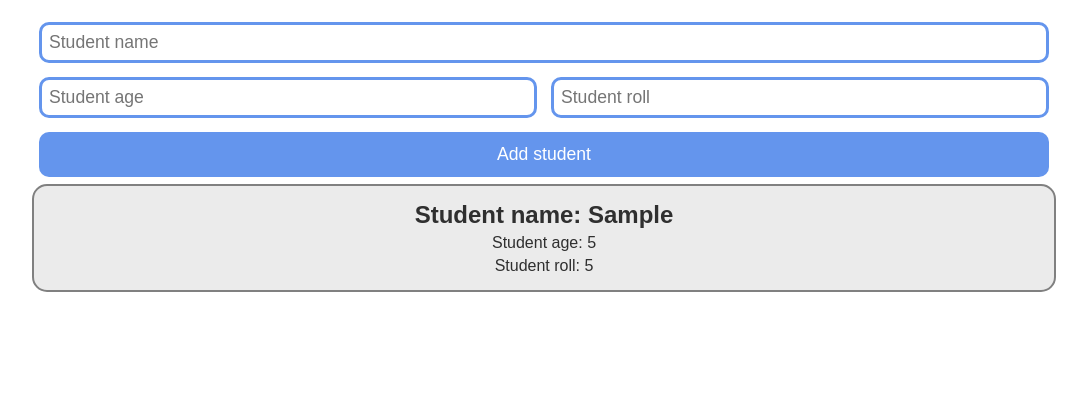
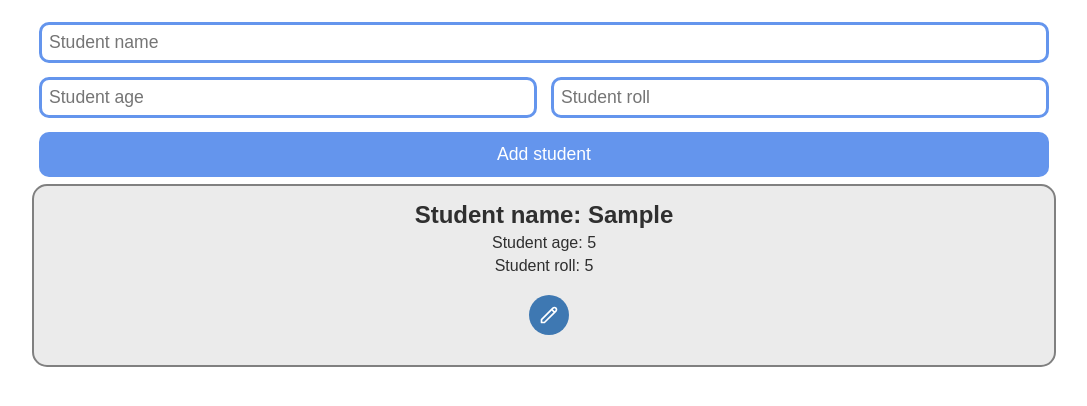
Before and after one commit to max-programming/localstorage-tutorial, a plain HTML site: page index.html in a window 1280 px wide. Both pictures are taken after typing "Sample", "5", "5" into the empty fields and a click on the button "Add student". Shown: the whole page, without its empty margins (96-1183 px from the left). Drawn offline with Linux system fonts and the light colour scheme.

Commit message:
Added edit button

```diff
--- a/app.js
+++ b/app.js
@@ -1,9 +1,11 @@
 // DOM Elements
-const studentForm = document.getElementById("studentForm");
-const studentsContainer = document.querySelector(".students");
-const nameInput = studentForm["name"];
-const ageInput = studentForm["age"];
-const rollInput = studentForm["roll"];
+const studentForm = document.getElementById('studentForm');
+const studentsContainer = document.querySelector('.students');
+const nameInput = studentForm['name'];
+const ageInput = studentForm['age'];
+const rollInput = studentForm['roll'];
+
+const EDIT_ICON = `<svg class="btn-icon" fill="none" stroke="currentColor" viewBox="0 0 24 24" xmlns="http://www.w3.org/2000/svg"><path stroke-linecap="round" stroke-linejoin="round" stroke-width="2" d="M15.232 5.232l3.536 3.536m-2.036-5.036a2.5 2.5 0 113.536 3.536L6.5 21.036H3v-3.572L16.732 3.732z"></path></svg>`;
 
 /*
 {
@@ -13,7 +15,7 @@ const rollInput = studentForm["roll"];
 }
 */
 
-const students = JSON.parse(localStorage.getItem("students")) || [];
+const students = JSON.parse(localStorage.getItem('students')) || [];
 
 const addStudent = (name, age, roll) => {
   students.push({
@@ -22,31 +24,37 @@ const addStudent = (name, age, roll) => {
     roll,
   });
 
-  localStorage.setItem("students", JSON.stringify(students));
+  localStorage.setItem('students', JSON.stringify(students));
 
   return { name, age, roll };
 };
 
 const createStudentElement = ({ name, age, roll }) => {
   // Create elements
-  const studentDiv = document.createElement("div");
-  const studentName = document.createElement("h2");
-  const studentAge = document.createElement("p");
-  const studentRoll = document.createElement("p");
+  const studentDiv = document.createElement('div');
+  const studentName = document.createElement('h2');
+  const studentAge = document.createElement('p');
+  const studentRoll = document.createElement('p');
+  const btnsDiv = document.createElement('div');
+  const editButton = document.createElement('button');
 
+  btnsDiv.className = 'btns-div';
+  editButton.className = 'edit-btn';
   // Fill the content
-  studentName.innerText = "Student name: " + name;
-  studentAge.innerText = "Student age: " + age;
-  studentRoll.innerText = "Student roll: " + roll;
+  studentName.innerText = 'Student name: ' + name;
+  studentAge.innerText = 'Student age: ' + age;
+  studentRoll.innerText = 'Student roll: ' + roll;
+  editButton.innerHTML = EDIT_ICON;
 
   // Add to the DOM
-  studentDiv.append(studentName, studentAge, studentRoll);
+  btnsDiv.append(editButton);
+  studentDiv.append(studentName, studentAge, studentRoll, btnsDiv);
   studentsContainer.appendChild(studentDiv);
 
-  studentsContainer.style.display = students.length === 0 ? "none" : "flex";
+  studentsContainer.style.display = students.length === 0 ? 'none' : 'flex';
 };
 
-studentsContainer.style.display = students.length === 0 ? "none" : "flex";
+studentsContainer.style.display = students.length === 0 ? 'none' : 'flex';
 
 students.forEach(createStudentElement);
 
@@ -61,7 +69,7 @@ studentForm.onsubmit = e => {
 
   createStudentElement(newStudent);
 
-  nameInput.value = "";
-  ageInput.value = "";
-  rollInput.value = "";
+  nameInput.value = '';
+  ageInput.value = '';
+  rollInput.value = '';
 };
--- a/styles.css
+++ b/styles.css
@@ -85,3 +85,30 @@ main {
 .students div * {
   margin: 5px;
 }
+
+.btns-div {
+  display: grid;
+  place-items: center;
+  gap: 5;
+}
+
+.edit-btn {
+  border-radius: 50%;
+  border: none;
+  background-color: #3E78B2;
+  color: white;
+  padding: 5px;
+  display: grid;
+  place-items: center;
+  cursor: pointer;
+  transition: background-color 0.3s ease-in-out;
+}
+
+.edit-btn:hover {
+  background-color: #004BA8;
+}
+
+.btns-div .btn-icon {
+  width: 20px;
+  height: 20px;
+}
```
